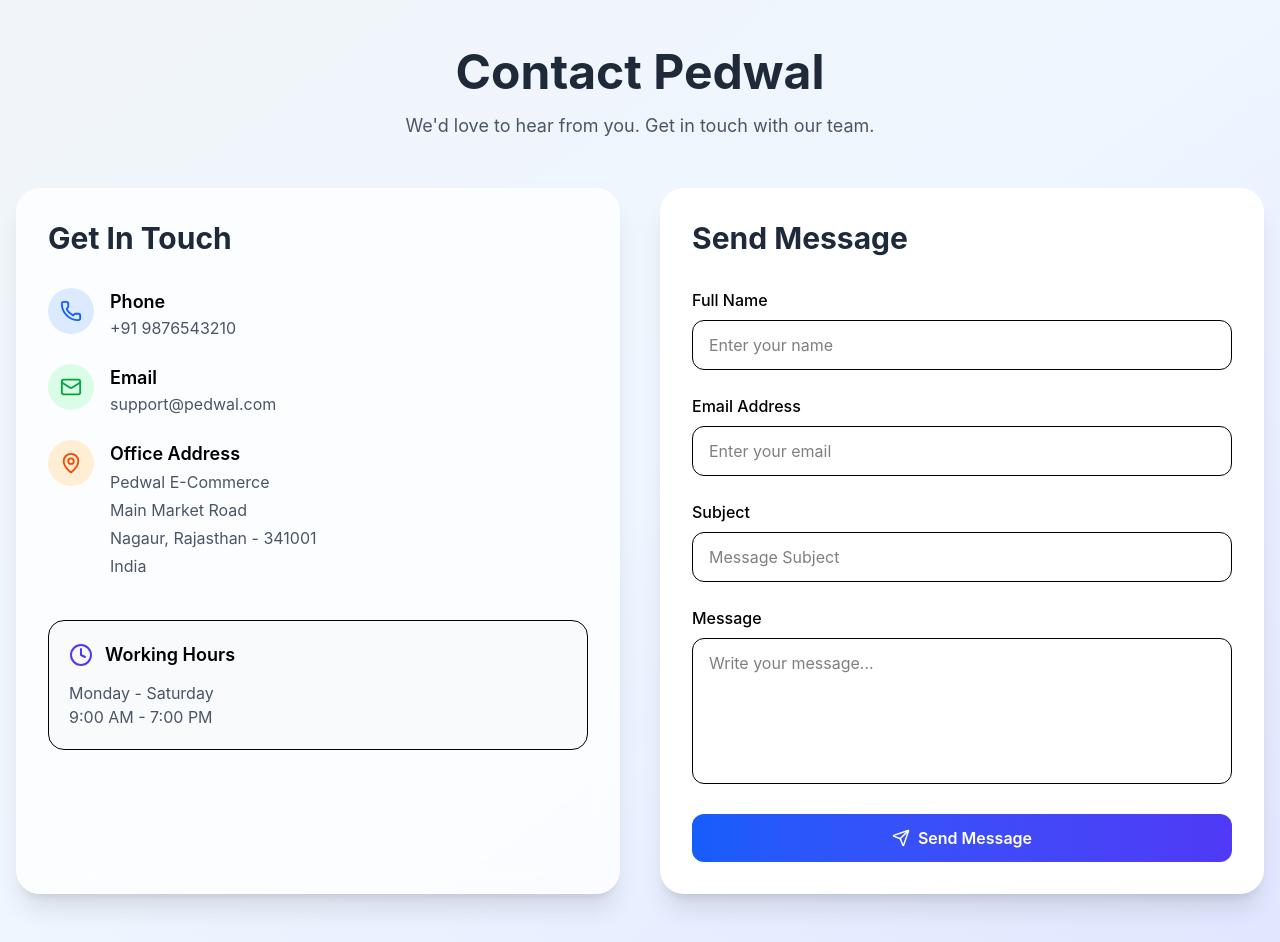
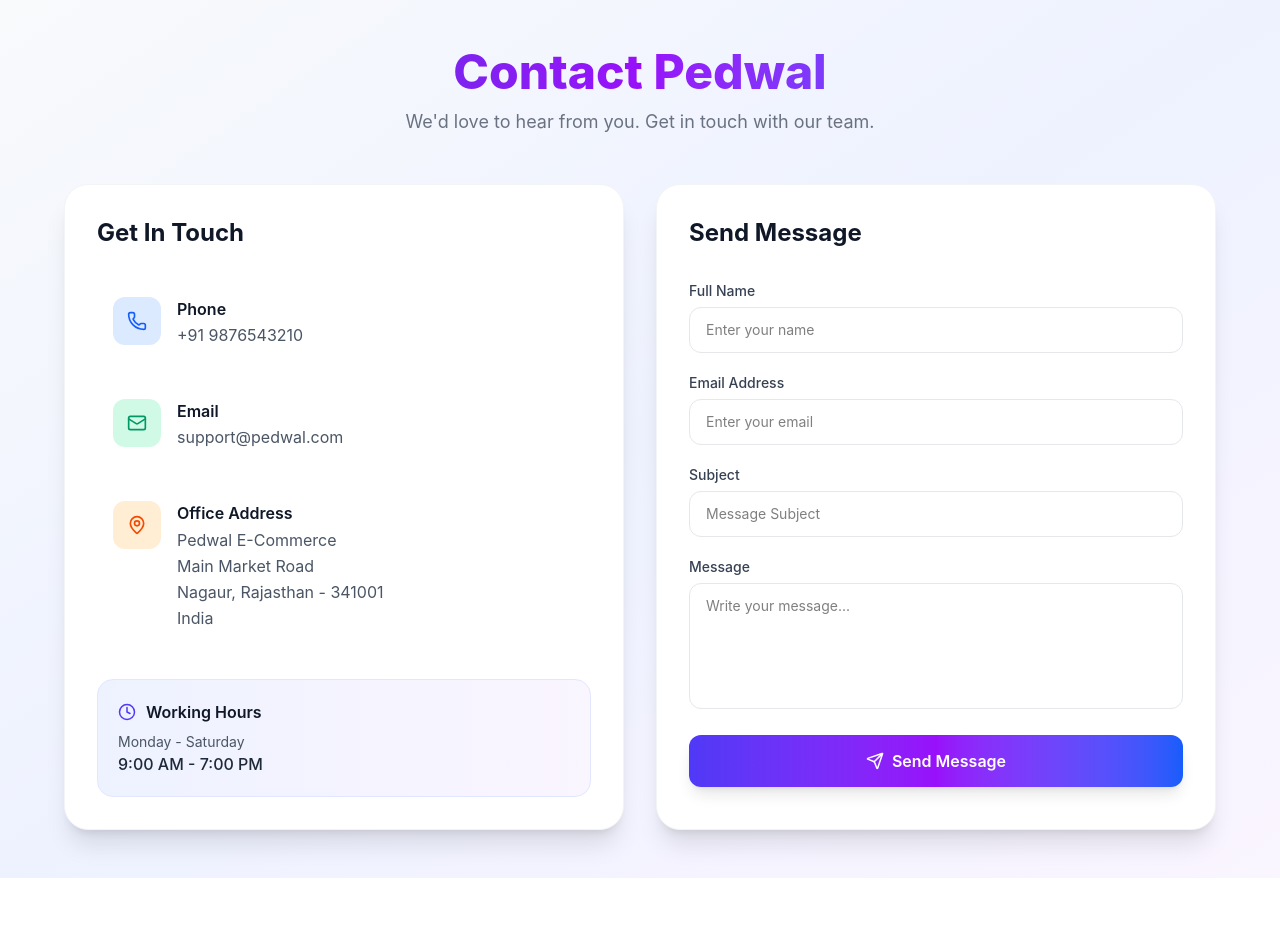
Before and after one commit to Abdul-Rashid-Chhimpa/frontend, a React (Vite) app: page /contact in a window 1280 px wide. After the commit the page ends 878 px from the top, so only its background shows below. Built offline with nearby package versions, Linux system fonts and the light colour scheme.

Commit message:
Update Contact.jsx

```diff
--- a/Components/Contact.jsx
+++ b/Components/Contact.jsx
@@ -5,6 +5,8 @@ import {
   MapPin,
   Clock,
   Send,
+  CheckCircle,
+  ExternalLink,
 } from "lucide-react";
 
 const Contact = () => {
@@ -12,89 +14,89 @@ const Contact = () => {
 
   const handleSubmit = (e) => {
     e.preventDefault();
-
     setSuccess(true);
-
-    setTimeout(() => {
-      setSuccess(false);
-    }, 3000);
+    setTimeout(() => setSuccess(false), 3000);
   };
 
+  const mapsUrl =
+    "https://www.google.com/maps/search/?api=1&query=Nagaur,+Rajasthan,+341001,+India";
+
   return (
-    <div className="min-h-screen bg-gradient-to-br from-slate-100 via-blue-50 to-indigo-100 py-12 px-4">
-      <div className="max-w-7xl mx-auto">
-
+    <div className="min-h-screen bg-gradient-to-br from-slate-50 via-indigo-50 to-purple-50 py-8 sm:py-12 px-3 sm:px-6">
+      <div className="max-w-6xl mx-auto">
         {/* Heading */}
-        <div className="text-center mb-12">
-          <h1 className="text-4xl md:text-5xl font-bold text-gray-800">
+        <div className="text-center mb-10 sm:mb-12">
+          <h1 className="text-3xl sm:text-4xl lg:text-5xl font-extrabold bg-gradient-to-r from-indigo-700 via-purple-600 to-blue-600 bg-clip-text text-transparent">
             Contact Pedwal
           </h1>
-
-          <p className="mt-4 text-gray-600 text-lg">
+          <p className="mt-3 text-gray-500 text-sm sm:text-lg max-w-xl mx-auto">
             We'd love to hear from you. Get in touch with our team.
           </p>
         </div>
 
-        <div className="grid lg:grid-cols-2 gap-10">
-
-          {/* Contact Information */}
-          <div className="bg-white/80 backdrop-blur-md rounded-3xl shadow-xl p-8">
-
-            <h2 className="text-3xl font-bold mb-8 text-gray-800">
+        <div className="grid lg:grid-cols-2 gap-6 sm:gap-8">
+          {/* ========== CONTACT INFO ========== */}
+          <div className="bg-white rounded-2xl sm:rounded-3xl shadow-xl border border-gray-100 p-5 sm:p-8">
+            <h2 className="text-xl sm:text-2xl font-bold text-gray-900 mb-6 sm:mb-8">
               Get In Touch
             </h2>
 
-            <div className="space-y-6">
-
+            <div className="space-y-5">
               {/* Phone */}
-              <div className="flex items-start gap-4">
-                <div className="bg-blue-100 p-3 rounded-full">
-                  <Phone className="text-blue-600" size={22} />
+              <a
+                href="tel:+919876543210"
+                className="flex items-start gap-4 p-3 sm:p-4 rounded-2xl hover:bg-blue-50 transition group"
+              >
+                <div className="w-11 h-11 sm:w-12 sm:h-12 rounded-xl bg-blue-100 flex items-center justify-center flex-shrink-0 group-hover:bg-blue-200 transition">
+                  <Phone className="text-blue-600" size={20} />
                 </div>
-
                 <div>
-                  <h3 className="font-semibold text-lg">
+                  <h3 className="font-semibold text-gray-900 text-sm sm:text-base">
                     Phone
                   </h3>
-
-                  <p className="text-gray-600">
+                  <p className="text-gray-600 text-sm sm:text-base mt-0.5">
                     +91 9876543210
                   </p>
                 </div>
-              </div>
+              </a>
 
               {/* Email */}
-              <div className="flex items-start gap-4">
-                <div className="bg-green-100 p-3 rounded-full">
-                  <Mail className="text-green-600" size={22} />
+              <a
+                href="mailto:support@pedwal.com"
+                className="flex items-start gap-4 p-3 sm:p-4 rounded-2xl hover:bg-emerald-50 transition group"
+              >
+                <div className="w-11 h-11 sm:w-12 sm:h-12 rounded-xl bg-emerald-100 flex items-center justify-center flex-shrink-0 group-hover:bg-emerald-200 transition">
+                  <Mail className="text-emerald-600" size={20} />
                 </div>
-
                 <div>
-                  <h3 className="font-semibold text-lg">
+                  <h3 className="font-semibold text-gray-900 text-sm sm:text-base">
                     Email
                   </h3>
-
-                  <p className="text-gray-600">
+                  <p className="text-gray-600 text-sm sm:text-base mt-0.5">
                     support@pedwal.com
                   </p>
                 </div>
-              </div>
+              </a>
 
-              {/* Address */}
-              <div className="flex items-start gap-4">
-                <div className="bg-orange-100 p-3 rounded-full">
-                  <MapPin
-                    className="text-orange-600"
-                    size={22}
-                  />
+              {/* Address → Google Maps */}
+              <a
+                href={mapsUrl}
+                target="_blank"
+                rel="noreferrer"
+                className="flex items-start gap-4 p-3 sm:p-4 rounded-2xl hover:bg-orange-50 transition group"
+              >
+                <div className="w-11 h-11 sm:w-12 sm:h-12 rounded-xl bg-orange-100 flex items-center justify-center flex-shrink-0 group-hover:bg-orange-200 transition">
+                  <MapPin className="text-orange-600" size={20} />
                 </div>
-
                 <div>
-                  <h3 className="font-semibold text-lg">
+                  <h3 className="font-semibold text-gray-900 text-sm sm:text-base flex items-center gap-1">
                     Office Address
+                    <ExternalLink
+                      size={12}
+                      className="opacity-0 group-hover:opacity-100 transition text-orange-500"
+                    />
                   </h3>
-
-                  <p className="text-gray-600 leading-7">
+                  <p className="text-gray-600 text-sm sm:text-base mt-0.5 leading-relaxed">
                     Pedwal E-Commerce
                     <br />
                     Main Market Road
@@ -104,112 +106,95 @@ const Contact = () => {
                     India
                   </p>
                 </div>
-              </div>
-
+              </a>
             </div>
 
             {/* Working Hours */}
-            <div className="mt-10 bg-slate-50 p-5 rounded-2xl border">
-
-              <div className="flex items-center gap-3 mb-3">
-                <Clock className="text-indigo-600" />
-                <h3 className="font-semibold text-lg">
+            <div className="mt-8 p-4 sm:p-5 rounded-2xl bg-gradient-to-r from-indigo-50 to-purple-50 border border-indigo-100">
+              <div className="flex items-center gap-2.5 mb-2">
+                <Clock className="text-indigo-600" size={18} />
+                <h3 className="font-semibold text-gray-900 text-sm sm:text-base">
                   Working Hours
                 </h3>
               </div>
-
-              <p className="text-gray-600">
-                Monday - Saturday
-              </p>
-
-              <p className="text-gray-600">
+              <p className="text-gray-600 text-sm">Monday - Saturday</p>
+              <p className="text-gray-800 font-medium text-sm sm:text-base">
                 9:00 AM - 7:00 PM
               </p>
             </div>
-
           </div>
 
-          {/* Contact Form */}
-          <div className="bg-white rounded-3xl shadow-xl p-8">
-
-            <h2 className="text-3xl font-bold mb-8 text-gray-800">
+          {/* ========== CONTACT FORM ========== */}
+          <div className="bg-white rounded-2xl sm:rounded-3xl shadow-xl border border-gray-100 p-5 sm:p-8">
+            <h2 className="text-xl sm:text-2xl font-bold text-gray-900 mb-6 sm:mb-8">
               Send Message
             </h2>
 
             {success && (
-              <div className="mb-6 bg-green-100 border border-green-500 text-green-700 px-4 py-3 rounded-xl">
-                ✅ Message sent successfully!
+              <div className="mb-5 flex items-center gap-2 bg-emerald-50 border border-emerald-200 text-emerald-700 px-4 py-3 rounded-xl text-sm font-medium">
+                <CheckCircle size={18} />
+                Message sent successfully!
               </div>
             )}
 
-            <form
-              onSubmit={handleSubmit}
-              className="space-y-6"
-            >
-
+            <form onSubmit={handleSubmit} className="space-y-5">
               <div>
-                <label className="block mb-2 font-medium">
+                <label className="block mb-1.5 text-sm font-medium text-gray-700">
                   Full Name
                 </label>
-
                 <input
                   type="text"
                   required
                   placeholder="Enter your name"
-                  className="w-full border rounded-xl px-4 py-3 focus:ring-2 focus:ring-blue-500 outline-none"
+                  className="w-full border border-gray-200 rounded-xl px-4 py-3 text-sm outline-none focus:border-indigo-500 focus:ring-2 focus:ring-indigo-100 transition"
                 />
               </div>
 
               <div>
-                <label className="block mb-2 font-medium">
+                <label className="block mb-1.5 text-sm font-medium text-gray-700">
                   Email Address
                 </label>
-
                 <input
                   type="email"
                   required
                   placeholder="Enter your email"
-                  className="w-full border rounded-xl px-4 py-3 focus:ring-2 focus:ring-blue-500 outline-none"
+                  className="w-full border border-gray-200 rounded-xl px-4 py-3 text-sm outline-none focus:border-indigo-500 focus:ring-2 focus:ring-indigo-100 transition"
                 />
               </div>
 
               <div>
-                <label className="block mb-2 font-medium">
+                <label className="block mb-1.5 text-sm font-medium text-gray-700">
                   Subject
                 </label>
-
                 <input
                   type="text"
                   required
                   placeholder="Message Subject"
-                  className="w-full border rounded-xl px-4 py-3 focus:ring-2 focus:ring-blue-500 outline-none"
+                  className="w-full border border-gray-200 rounded-xl px-4 py-3 text-sm outline-none focus:border-indigo-500 focus:ring-2 focus:ring-indigo-100 transition"
                 />
               </div>
 
               <div>
-                <label className="block mb-2 font-medium">
+                <label className="block mb-1.5 text-sm font-medium text-gray-700">
                   Message
                 </label>
-
                 <textarea
                   rows="5"
                   required
                   placeholder="Write your message..."
-                  className="w-full border rounded-xl px-4 py-3 focus:ring-2 focus:ring-blue-500 outline-none resize-none"
-                ></textarea>
+                  className="w-full border border-gray-200 rounded-xl px-4 py-3 text-sm outline-none focus:border-indigo-500 focus:ring-2 focus:ring-indigo-100 transition resize-none"
+                />
               </div>
 
               <button
                 type="submit"
-                className="w-full flex items-center justify-center gap-2 bg-gradient-to-r from-blue-600 to-indigo-600 text-white py-3 rounded-xl font-semibold hover:opacity-90 transition"
+                className="w-full flex items-center justify-center gap-2 bg-gradient-to-r from-indigo-600 via-purple-600 to-blue-600 hover:from-indigo-700 hover:via-purple-700 hover:to-blue-700 text-white py-3.5 rounded-xl font-semibold shadow-lg transition text-sm sm:text-base"
               >
                 <Send size={18} />
                 Send Message
               </button>
-
             </form>
           </div>
-
         </div>
       </div>
     </div>
```
